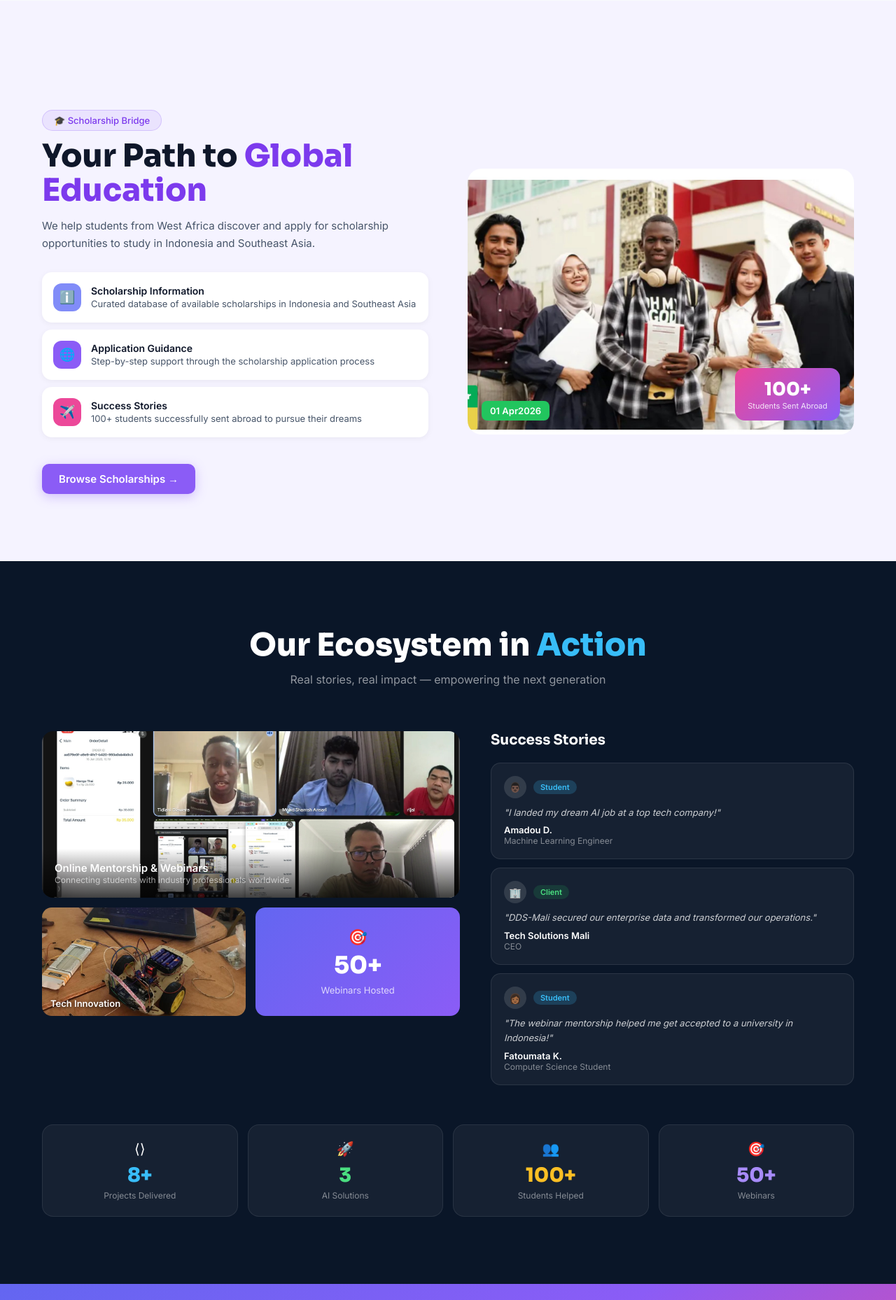
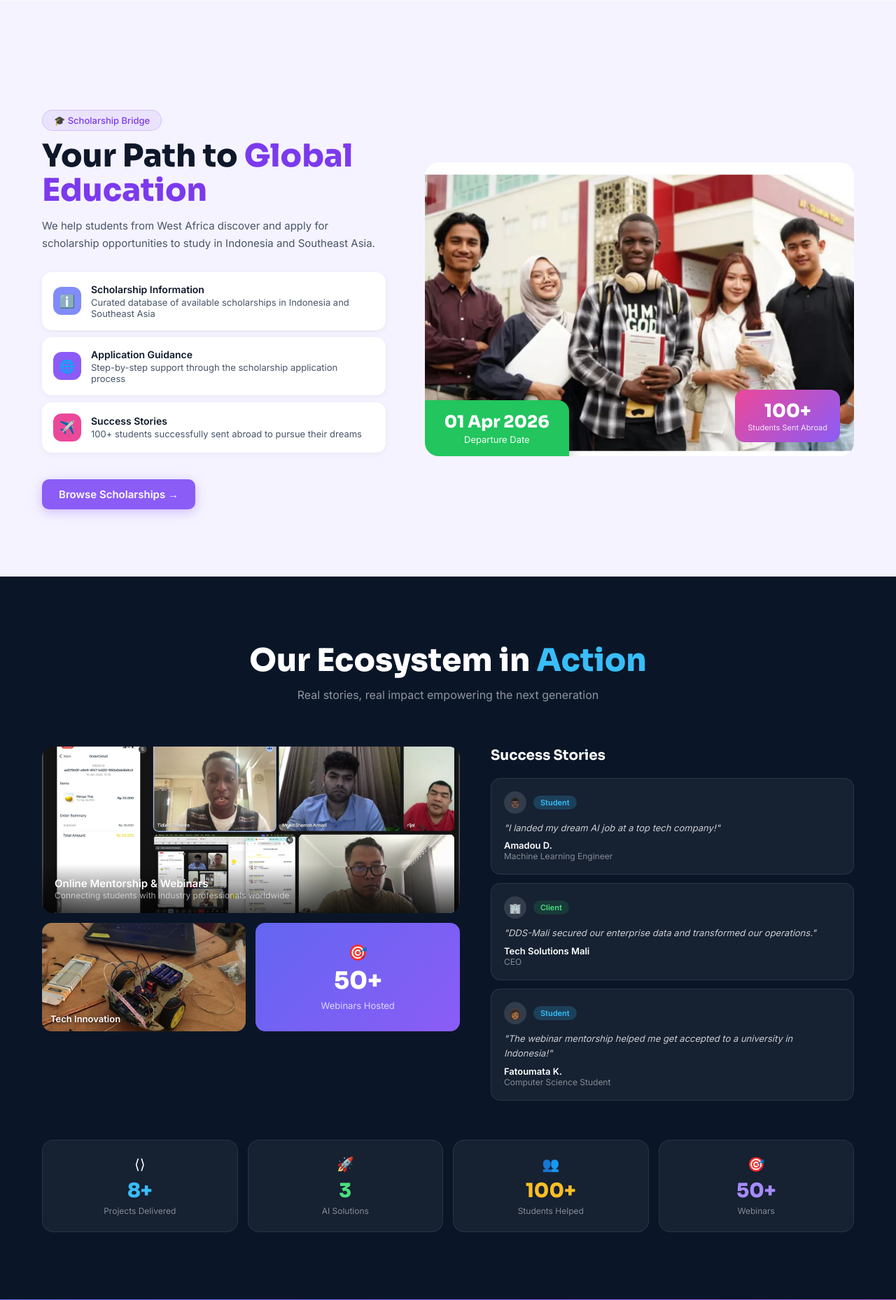
Before and after one commit to tidiani-max/DDS-Mali, a Django app: page / in a window 1280 px wide. Shown: the part 3409-5267 px from the top of the page at 70% size. Run offline with Django 5.2, Linux system fonts and the light colour scheme; data comes from the database, SQL or seed files in the repository.

Commit message:
Fix scholarship badge alignment and layout updates

```diff
--- a/templates/base.html
+++ b/templates/base.html
@@ -6,7 +6,8 @@
 <title>{% block title %}Diawara Digital & Software (DDS) – The Best and Top 1 Software Company in Mali{% endblock %}</title>
 
 <!-- SEO Meta Tags -->
-<meta name="google-site-verification" content="Hb_9ITS8m_o7Gtsmrqe5HqKKSxYWDQd23wzPnusp_Zk" />
+
+<meta name="google-site-verification" content="78LVBfQBSxYiDJrz4u6CbRY-HZnf0O5qlDD2C5x92kQ" />
 <meta name="description" content="{% block meta_description %}Diawara Digital & Software (DDS) is the best and top 1 software company in Mali. We excel in custom web creation Mali, app creation Mali, and digital transformation. We empower small businesses to scale, boost visibility, and dominate the market with premium web and mobile applications.{% endblock %}">
 <meta name="keywords" content="{% block meta_keywords %}the best and top 1 software company in mali, top 1 of web and app, web creation mali, app creation mali, software creation mali, software company Mali, website development Bamako, mobile app development Africa, DDS Mali, scholarships Mali, webinars Africa{% endblock %}">
 <meta name="author" content="Diawara Digital & Software">
@@ -54,6 +55,7 @@
 
 <link href="https://fonts.googleapis.com/css2?family=Sora:wght@400;600;700;800&family=Inter:wght@300;400;500;600&display=swap" rel="stylesheet">
 <style>
+/* Scholarship image card badge spacing & responsiveness fixes */
 :root{--navy:#0a1628;--blue:#1e6bff;--cyan:#38bdf8;--gold:#c9a227;--light:#f8fafc;--text:#0f172a;--mid:#475569;--green:#22c55e;--orange:#f97316;--purple:#8b5cf6;}
 *{margin:0;padding:0;box-sizing:border-box;}
 html{scroll-behavior:smooth;}
--- a/templates/contact/contact.html
+++ b/templates/contact/contact.html
@@ -26,7 +26,7 @@
   <div class="page-hero-inner">
     <div class="sec-badge" style="background:rgba(139,92,246,.2);color:#c4b5fd;border:1px solid rgba(139,92,246,.3)">✉️ Get In Touch</div>
     <h1>Let's Build <span style="color:#c4b5fd">Together</span></h1>
-    <p>Whether you need a custom AI solution, a web project, or guidance for studying abroad — we're here for you.</p>
+    <p>Whether you need a custom AI solution, a web project, or guidance for studying abroad  we're here for you.</p>
   </div>
 </div>
 
@@ -62,7 +62,7 @@
       </div>
 
       <div class="form-card">
-        <h3>Start a Project 🚀</h3>
+        <h3>Start a Project </h3>
         <p>Tell us about your project and we'll get back to you within 24 hours.</p>
         {% if messages %}
           {% for m in messages %}
--- a/templates/core/home.html
+++ b/templates/core/home.html
@@ -26,7 +26,7 @@
 .tech-lbl{font-size:11px;color:#94a3b8;text-transform:uppercase;letter-spacing:.8px;margin-bottom:4px;}
 .tech-val{font-size:13px;color:var(--mid);}
 
-/* SOLUTION GRID — <a> IS the card */
+/* SOLUTION GRID  <a> IS the card */
 .sol-grid{display:grid;grid-template-columns:1fr 1fr;gap:24px;margin-top:60px;}
 a.sol-card{
   display:block;
@@ -51,7 +51,7 @@ div.sol-card{
 div.sol-card:hover{transform:translateY(-4px);box-shadow:0 12px 36px rgba(0,0,0,.08);}
 .sol-check{position:absolute;top:18px;right:18px;width:28px;height:28px;border-radius:50%;border:2px solid;display:flex;align-items:center;justify-content:center;font-size:12px;}
 
-/* INNO GRID — same treatment */
+/* INNO GRID  same treatment */
 a.inno-card{
   display:block;
   background:white;
@@ -80,14 +80,30 @@ a.inno-card:hover{transform:translateY(-5px);box-shadow:0 14px 40px rgba(0,0,0,.
 .photos-duo{display:grid;grid-template-columns:1fr 1fr;gap:12px;}
 .photos-duo img{width:100%;height:165px;object-fit:cover;border-radius:14px;}
 .testi-card{background:rgba(34,197,94,.07);border:1px solid rgba(34,197,94,.2);border-radius:14px;padding:18px;display:flex;gap:12px;}
-.sch-grid{display:grid;grid-template-columns:1fr 1fr;gap:56px;align-items:center;margin-top:60px;}
+.sch-grid{display:grid;grid-template-columns:1fr 1.25fr;gap:56px;align-items:center;margin-top:60px;}
 .sch-feat{background:white;border-radius:14px;padding:16px;margin-bottom:10px;display:flex;align-items:center;gap:14px;box-shadow:0 2px 8px rgba(0,0,0,.05);}
 .sfi{width:40px;height:40px;border-radius:12px;display:flex;align-items:center;justify-content:center;font-size:18px;flex-shrink:0;}
 .sf-title{font-weight:600;font-size:14px;margin-bottom:2px;}
 .sf-desc{font-size:13px;color:var(--mid);}
-.sch-img-box{border-radius:20px;overflow:hidden;height:380px;position:relative;}
+.sch-img-box{border-radius:20px;overflow:hidden;height:420px;position:relative;}
 .sch-img-box img{width:100%;height:100%;object-fit:cover;}
-.sch-date{position:absolute;bottom:20px;left:20px;background:#22c55e;color:white;border-radius:8px;padding:6px 12px;font-size:13px;font-weight:700;}
+.sch-date{
+  position: absolute;
+  bottom: 20px;
+  left: 20px;
+  background: #22c55e;
+  color: white;
+  border-radius: 14px;
+  padding: 10px 20px;
+  font-size: 14px;
+  font-weight: 700;
+  display: flex;
+  gap: 8px;
+  align-items: center;
+  box-shadow: 0 4px 16px rgba(0,0,0,0.2);
+  z-index: 20;
+  white-space: nowrap;
+}
 .sch-count{position:absolute;bottom:20px;right:20px;background:linear-gradient(135deg,#ec4899,#8b5cf6);color:white;border-radius:14px;padding:14px 18px;text-align:center;}
 .sch-count .num{font-family:'Sora',sans-serif;font-size:26px;font-weight:800;}
 .sch-count .lbl{font-size:11px;opacity:.85;}
@@ -309,7 +325,7 @@ a.inno-card:hover{transform:translateY(-5px);box-shadow:0 14px 40px rgba(0,0,0,.
         <p style="color:var(--mid);font-size:14px;line-height:1.6;">Plateforme LMS pour la digitalisation des formations universitaires</p>
       </a>
 
-      <!-- Chantier360 — update href to the real URL when available -->
+      <!-- Chantier360  update href to the real URL when available -->
       <a href="https://fuelfindermali-production.up.railway.app" target="_blank" class="sol-card">
         <div class="sol-check" style="color:#f97316;border-color:#f97316">✓</div>
         <div class="card-icon" style="background:#f97316;margin-bottom:14px;">⛑️</div>
@@ -374,11 +390,17 @@ a.inno-card:hover{transform:translateY(-5px);box-shadow:0 14px 40px rgba(0,0,0,.
         <br><a href="{% url 'scholarships:list' %}" class="btn btn-purple" style="margin-top:8px;">Browse Scholarships →</a>
       </div>
       <div>
+        <div>
+        <div>
         <div class="sch-img-box">
           <img src="/media/site/students.png" alt="Students in Indonesia"/>
-          <div class="sch-date"><span>01 Apr</span><span>2026</span></div>
+          <div style="position:absolute; bottom:0; left:0; background:#22c55e; color:white; border-top-right-radius:16px; padding:16px 28px; text-align:center; box-shadow:0 6px 20px rgba(0,0,0,0.3); z-index:999; min-width:190px;">
+            <div style="font-family:'Sora',sans-serif;font-size:24px;font-weight:800;white-space:nowrap;">01 Apr 2026</div>
+            <div style="font-size:13px;opacity:.95;margin-top:2px;">Departure Date</div>
+          </div>
           <div class="sch-count"><div class="num">100+</div><div class="lbl">Students Sent Abroad</div></div>
         </div>
+      </div>
       </div>
     </div>
   </div>
@@ -389,7 +411,7 @@ a.inno-card:hover{transform:translateY(-5px);box-shadow:0 14px 40px rgba(0,0,0,.
   <div class="section-inner">
     <div class="tc">
       <h2 class="sec-title" style="color:white">Our Ecosystem in <span style="color:#38bdf8">Action</span></h2>
-      <p class="sec-sub" style="color:rgba(255,255,255,.55)">Real stories, real impact — empowering the next generation</p>
+      <p class="sec-sub" style="color:rgba(255,255,255,.55)">Real stories, real impact  empowering the next generation</p>
     </div>
     <div class="eco-grid">
       <div>
--- a/templates/scholarships/detail.html
+++ b/templates/scholarships/detail.html
@@ -42,14 +42,14 @@
           <p style="color:var(--mid);font-size:15px;line-height:1.7;">{{ scholarship.description }}</p>
 
           {% if scholarship.benefits_list %}
-          <div class="section-heading">🎁 Benefits & Coverage</div>
+          <div class="section-heading"> Benefits & Coverage</div>
           {% for b in scholarship.benefits_list %}
           <div class="benefit-item">{{ b }}</div>
           {% endfor %}
           {% endif %}
 
           {% if scholarship.requirements_list %}
-          <div class="section-heading">📋 Requirements</div>
+          <div class="section-heading"> Requirements</div>
           {% for r in scholarship.requirements_list %}
           <div class="req-item">{{ r }}</div>
           {% endfor %}
@@ -85,7 +85,7 @@
           <a href="#apply" class="btn" style="background:white;color:#7c3aed;width:100%;justify-content:center;">Apply Now →</a>
         </div>
         <div class="info-card">
-          <div class="info-row"><span class="info-label">Country</span><span class="info-val">🌏 {{ scholarship.get_country_display }}</span></div>
+          <div class="info-row"><span class="info-label">Country</span><span class="info-val"> {{ scholarship.get_country_display }}</span></div>
           <div class="info-row"><span class="info-label">Level</span><span class="info-val">{{ scholarship.get_level_display }}</span></div>
           <div class="info-row"><span class="info-label">University</span><span class="info-val">{{ scholarship.university }}</span></div>
           <div class="info-row"><span class="info-label">Cost</span><span class="info-val" style="color:#16a34a;">{% if scholarship.is_free %}✓ Free{% else %}Varies{% endif %}</span></div>
--- a/templates/scholarships/list.html
+++ b/templates/scholarships/list.html
@@ -119,7 +119,7 @@
     <div class="section-divider" style="margin-top:64px;">
       <h2>🔴 Closed Scholarships <span class="status-badge badge-closed" style="margin-left:10px;">{{ closed_scholarships.count }} past</span></h2>
     </div>
-    <p style="color:var(--mid);font-size:14px;margin-bottom:24px;">These scholarships are currently closed. They may reopen next cycle — save the page and check back.</p>
+    <p style="color:var(--mid);font-size:14px;margin-bottom:24px;">These scholarships are currently closed. They may reopen next cycle  save the page and check back.</p>
     <div class="sch-grid">
       {% for s in closed_scholarships %}
       <div class="sch-card closed">
--- a/templates/webinars/detail.html
+++ b/templates/webinars/detail.html
@@ -17,7 +17,7 @@
 .spk-big-av img{width:100%;height:100%;object-fit:cover;}
 .seats-bar{background:#e2e8f0;border-radius:100px;height:8px;margin:6px 0;}
 .seats-fill{background:var(--blue);border-radius:100px;height:8px;}
-.webinar-banner{width:100%;border-radius:16px;object-fit:cover;max-height:300px;margin-bottom:24px;}
+.webinar-banner{width:100%;border-radius:16px;object-fit:contain;max-height:500px;margin-bottom:24px;background:#f8fafc;}
 .wa-badge{background:#25d366;color:white;border-radius:10px;padding:12px 16px;display:flex;align-items:center;gap:10px;font-size:14px;font-weight:600;}
 @media(max-width:900px){.detail-grid{grid-template-columns:1fr;}.detail-sidebar{position:static;}}
 </style>
@@ -73,7 +73,7 @@
             {% if webinar.status == 'upcoming' %}Register for this Webinar{% else %}Webinar Ended{% endif %}
           </h3>
           <p style="color:var(--mid);font-size:14px;margin-bottom:20px;">
-            {% if webinar.status == 'upcoming' %}Fill in your WhatsApp number — you'll receive the meeting link directly on WhatsApp!{% endif %}
+            {% if webinar.status == 'upcoming' %}Fill in your WhatsApp number  you'll receive the meeting link directly on WhatsApp!{% endif %}
           </p>
           {% if messages %}{% for m in messages %}
           <div style="padding:12px 16px;border-radius:10px;font-size:14px;margin-bottom:16px;font-weight:500;
```
Also changed, not shown: templates/webinars/list.html (+35 -15 lines), media/speakers/Portrait_didentite_professionnel_en_costume_noir.png (added), media/webinars/Design_sans_titre.png (added).
